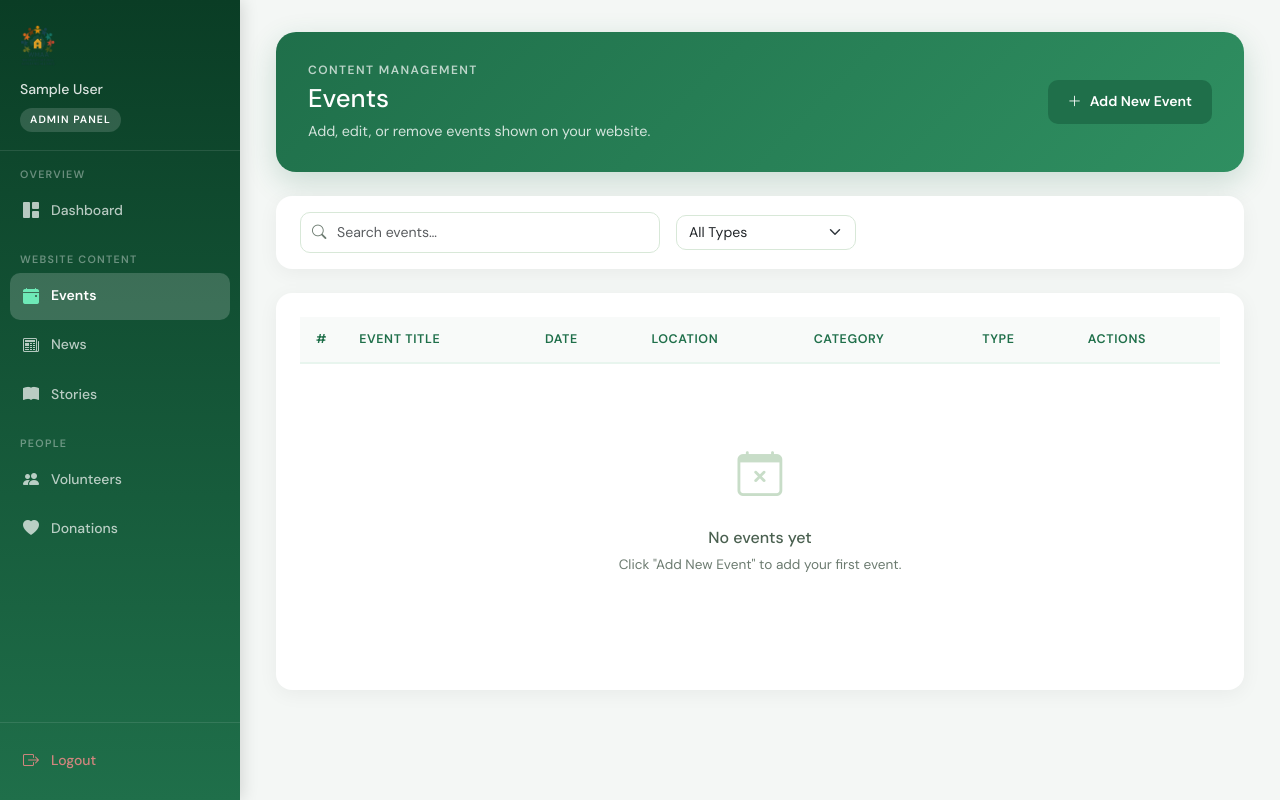
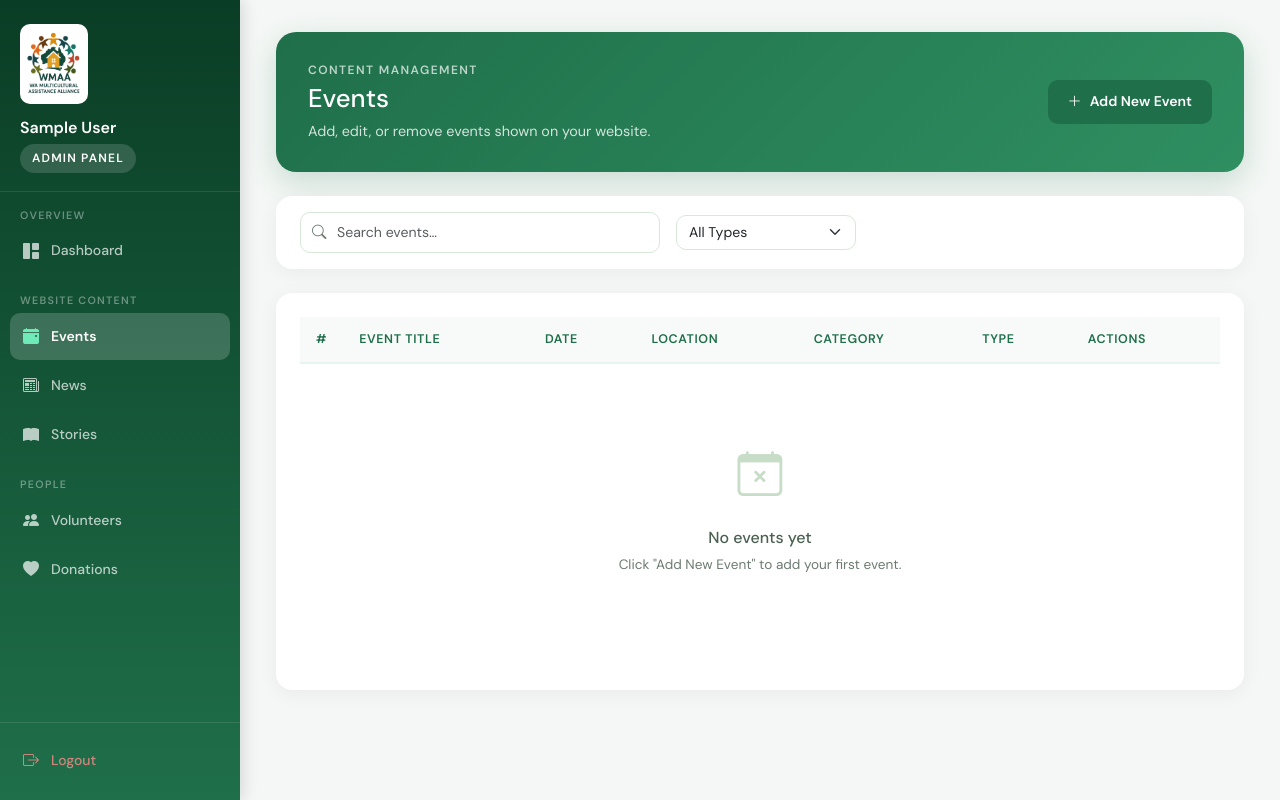
Before and after one commit to Harpreet-Personal/WMAA-Website-Project, a Flask app: page /admin/events in a window 1280 px wide. Run offline with Flask 3, Linux system fonts and the light colour scheme; the visitor is signed in with stand-in values (Sample User, id 1); some libraries are stand-ins or nearby versions.

Commit message:
fix: address PR review — edit buttons, future news filter, image placeholder, logo, events whitespace

```diff
--- a/app.py
+++ b/app.py
@@ -132,7 +132,11 @@
 
 @app.route("/news")
 def news():
-    articles = NewsArticle.query.order_by(NewsArticle.created_at.desc()).all()
+    from datetime import date
+    today    = date.today().isoformat()
+    articles = NewsArticle.query.filter(
+        NewsArticle.date <= today
+    ).order_by(NewsArticle.created_at.desc()).all()
     return render_template("news.html", news_articles=articles)
 
 
--- a/templates/admin-sidebar.html
+++ b/templates/admin-sidebar.html
@@ -6,10 +6,10 @@
 #}
 <div class="admin-sidebar">
   <div class="admin-sidebar-header">
-    <img src="{{ url_for('static', filename='images/wmaa-logo.png') }}" alt="WMAA" />
-    <div class="admin-sidebar-admin-name">{{ admin_name | default('Administrator') }}</div>
-    <span class="admin-pill-badge">Admin Panel</span>
-  </div>
+  <img src="{{ url_for('static', filename='images/wmaa-logo.png') }}" alt="WMAA" style="background:white; border-radius:10px; padding:6px; height:80px; width:auto;" />
+  <div class="admin-sidebar-admin-name" style="font-size:1rem; font-weight:700; color:#fff;">{{ admin_name | default('Administrator') }}</div>
+  <span class="admin-pill-badge" style="font-size:.75rem; padding:4px 12px;">Admin Panel</span>
+</div>
 
   <div class="admin-nav-section">
     <div class="admin-nav-section-label">Overview</div>
--- a/templates/navbar.html
+++ b/templates/navbar.html
@@ -2,7 +2,7 @@
     <div class="container">
 
       <a class="navbar-brand d-flex align-items-center gap-2" href="{{ url_for('home') }}">
-        <img src="{{ url_for('static', filename='images/wmaa-logo.png') }}" alt="WMAA" height="55" />
+        <img src="{{ url_for('static', filename='images/wmaa-logo.png') }}" alt="WMAA" height="55" style="background:white; border-radius:8px; padding:3px;" />
         <div class="brand-wrap">
            <span class="brand-text">WMAA</span>
           <span class="brand-fullname">WA Multicultural Assistance Alliance</span>
```
Also changed, not shown: templates/events.html (+5 -5 lines), templates/news.html (+7 -5 lines).
